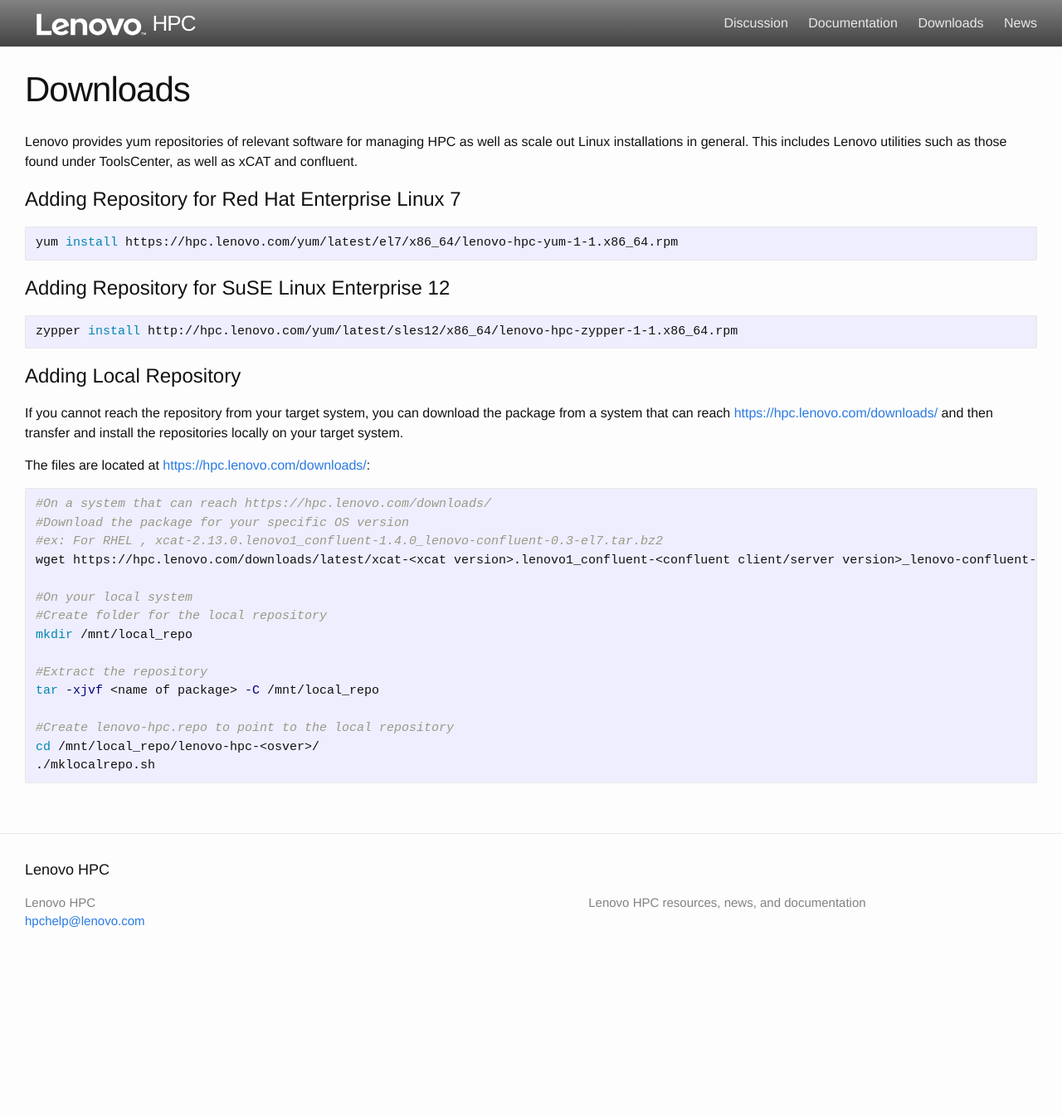
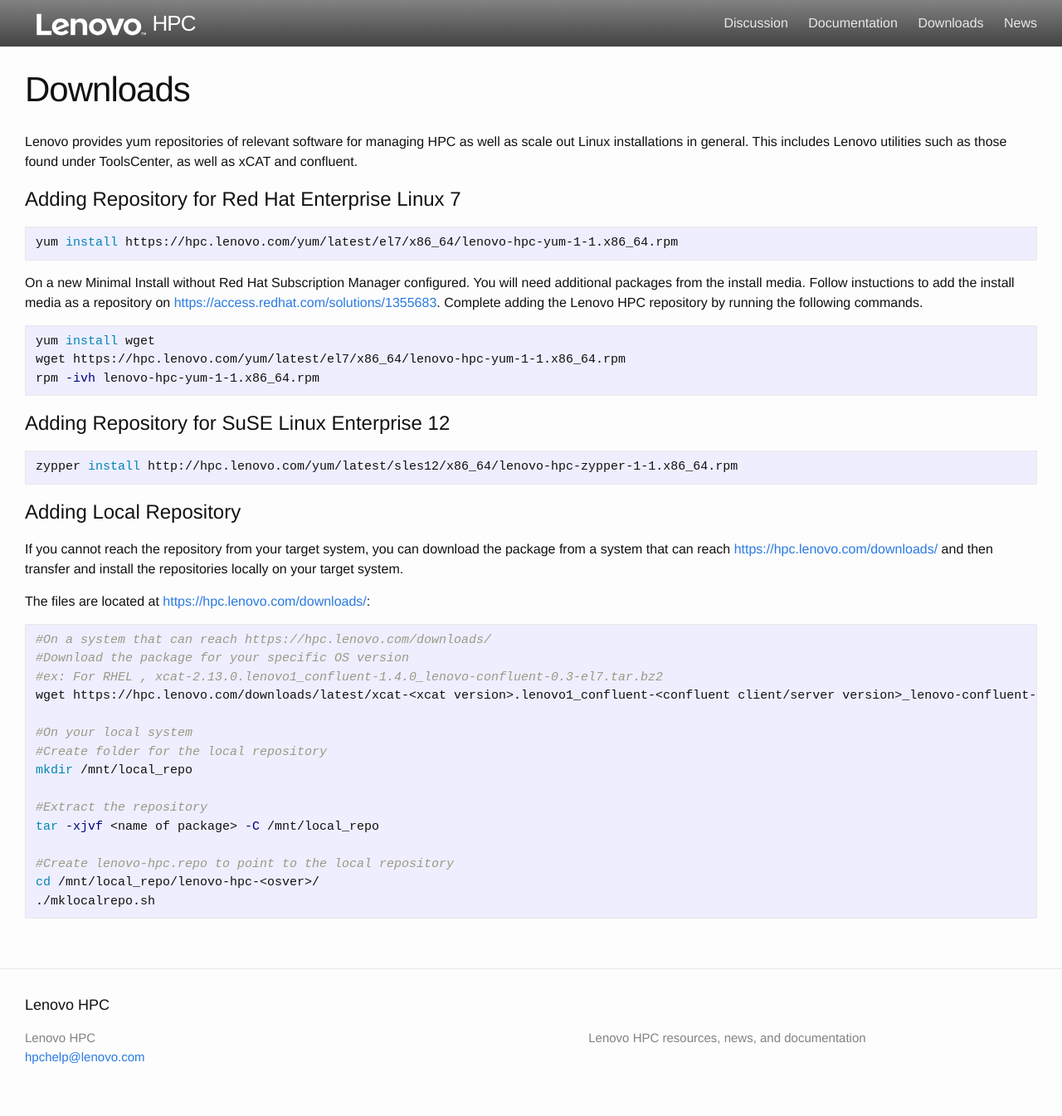
Before and after one commit to xcat2/confluent-docs, a Jekyll site: the page built from downloads.md, in a window 1280 px wide. Shown: the whole page at 83% size. Built offline with Jekyll 4.4.1, drawn with Linux system fonts in a browser that asks for light colours; before the commit the page ends 1182 px from its top, so only the background shows below that.

Commit message:
Updating instructions for adding install media for missing packages

```diff
--- a/downloads.md
+++ b/downloads.md
@@ -12,6 +12,14 @@
 Adding Repository for Red Hat Enterprise Linux 7
 ============================
     yum install https://hpc.lenovo.com/yum/latest/el7/x86_64/lenovo-hpc-yum-1-1.x86_64.rpm
+
+On a new Minimal Install without Red Hat Subscription Manager configured. You will need additional packages from the install media.
+Follow instuctions to add the install media as a repository on [https://access.redhat.com/solutions/1355683](https://access.redhat.com/solutions/1355683 "https://access.redhat.com/solutions/1355683").
+Complete adding the Lenovo HPC repository by running the following commands.
+
+    yum install wget
+    wget https://hpc.lenovo.com/yum/latest/el7/x86_64/lenovo-hpc-yum-1-1.x86_64.rpm
+    rpm -ivh lenovo-hpc-yum-1-1.x86_64.rpm
 
 Adding Repository for SuSE Linux Enterprise 12
 ============================
```
Also changed, not shown: downloads/17a.md (+8 -0 lines).
